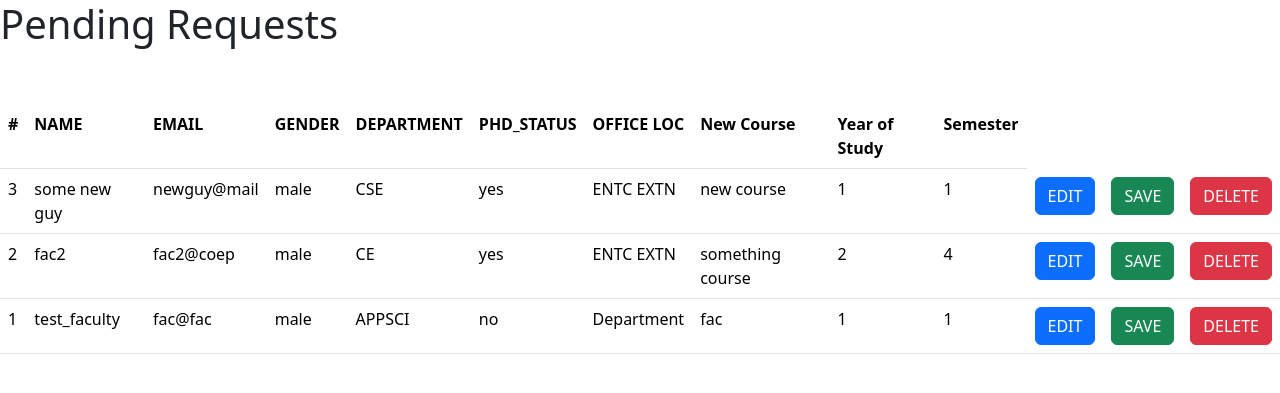
After one commit to AashayI394/faculty_akinator, a Flask app: page /pending in a window 1280 px wide. The commit adds this page. Shown: the top 393 px of the page. Run offline with Flask 3, Linux system fonts and the light colour scheme; data comes from the database, SQL or seed files in the repository; both versions use the stored data as it was after the commit.

Commit message:
made admin page and added new data directly from website

```diff
--- a/app.py
+++ b/app.py
@@ -154,7 +154,7 @@ def subj():
         con = sqlite3.connect("facinator.db")
         q = con.cursor()
 
-        q.execute("SELECT * FROM Facinator_MasterDB_Sheet1 WHERE subject_name = ?", (sub,))
+        q.execute("SELECT * FROM Facinator_MasterDB_Sheet1 where subject_name = ?", (sub,))
         sub = q.fetchall()
         subject_tuples = set()  # Using a set to keep track of unique subject names
 
@@ -228,5 +228,125 @@ def addnewcourse():
         courseyear = data.get('addnewcourseyear')
         coursesemester = data.get('addnewcoursesemester')
         status = data.get('phdstatus')
+        office = data.get('addnewofficelocation')
 
+        print(data)
+
+        connection = sqlite3.connect('pending.db')
+
+        cur = connection.cursor()
+
+        cur.execute("INSERT INTO pending (name, email, gender, department, doctorate, office, course, year_of_study, semester) VALUES (?, ?, ?, ?, ?, ?, ?, ?, ?)",
+                    (name, email, gender, department, status, office, course, courseyear, coursesemester)
+                    )
+
+        connection.commit()
+        connection.close()
     return redirect("/")
+
+
+@app.route("/pending")
+def pending():
+    con = sqlite3.connect("pending.db")
+
+    cur = con.cursor()
+    cur.execute("SELECT * FROM PENDING")
+
+    new_data = cur.fetchall();
+    con.close()
+    return render_template("pending.html",data = list(reversed(new_data)))
+
+@app.route("/editdata", methods=['GET', 'POST'])
+def editdata():
+    if request.method == 'POST':
+        id = request.form.get('edit')
+
+        con = sqlite3.connect("pending.db")
+        cur = con.cursor()
+        cur.execute("SELECT * FROM pending WHERE id = ?", (id,))
+        new_data = cur.fetchall();
+        con.close()
+
+        print(new_data)
+        return render_template("addnew.html", i = new_data)
+
+@app.route("/savedata", methods=['GET', 'POST'])
+def savedata():
+    if request.method == 'POST':
+        id = request.form.get('save')
+
+        ## fetching data from pending
+        con = sqlite3.connect("pending.db")
+        cur = con.cursor()
+        cur.execute("SELECT * FROM pending WHERE id = ?", (id,))
+        fetched_data = cur.fetchall();
+        new_data = fetched_data[0]
+        print(new_data)
+        con.close()
+
+        ## inserting data into main database
+        con = sqlite3.connect("facinator.db")
+        cur = con.cursor()
+
+        cur.execute("INSERT INTO Facinator_MasterDB_Sheet1(faculty_name, faculty_email, department_name, subject_name, year_of_study, semester) VALUES(?,?,?,?,?,?)",
+                    (new_data[1], new_data[2], new_data[4], new_data[7], new_data[8], new_data[9])
+                    )
+
+        con.commit()
+        con.close()
+        # print(new_data)
+        return redirect("/pending")
+
+@app.route("/deletedata", methods=['GET', 'POST'])
+def deletedata():
+
+    id = request.form.get('delete')
+
+    con = sqlite3.connect("pending.db")
+    cur = con.cursor()
+    cur.execute("DELETE FROM pending WHERE id = ?", (id,))
+    con.commit()
+    con.close()
+
+    return redirect("/pending")
+
+
+
+
+
+
+
+
+
+
+
+
+
+### admin function start
+
+@app.route("/admin")
+def alldata():
+
+    con = sqlite3.connect("facinator.db")
+    cur = con.cursor()
+    cur.execute("SELECT * FROM Facinator_MasterDB_Sheet1")
+    data = cur.fetchall();
+    con.close()
+
+    return render_template("alldata.html", data =  list(reversed(data)))
+
+
+@app.route("/admindelete", methods=['GET', 'POST'])
+def admin_delete():
+    if request.method == 'POST':
+        id = request.form.get('admin_delete')
+
+        con = sqlite3.connect("facinator.db")
+        cur = con.cursor()
+        cur.execute("DELETE FROM Facinator_MasterDB_Sheet1 WHERE id = ?", (id,))
+        con.commit()
+        con.close()
+
+    return redirect("/admin")
+
+### admin function end
--- a/templates/layout.html
+++ b/templates/layout.html
@@ -420,6 +420,12 @@
                <li class="nav-item">
                 <a class="nav-link active" href="/addnew">Help-US-Improve</a>
               </li>
+              <li class="nav-item">
+                <a class="nav-link active" href="/pending">Pending-Requests</a>
+              </li>
+              <li class="nav-item">
+                <a class="nav-link active" href="/admin">Admin</a>
+              </li>
             </ul>
             <a href="/login" class="d-flex btn">Sign-Up</a>
           </div>
--- /dev/null
+++ b/templates/pending.html
@@ -0,0 +1,49 @@
+<!DOCTYPE html>
+<html lang="en">
+<head>
+    <meta charset="UTF-8">
+    <meta name="viewport" content="width=device-width, initial-scale=1.0">
+    <title>Admin-ONLY</title>
+
+    <link href="https://cdn.jsdelivr.net/npm/bootstrap@5.3.3/dist/css/bootstrap.min.css" rel="stylesheet" integrity="sha384-QWTKZyjpPEjISv5WaRU9OFeRpok6YctnYmDr5pNlyT2bRjXh0JMhjY6hW+ALEwIH" crossorigin="anonymous">
+    <script src="https://cdn.jsdelivr.net/npm/bootstrap@5.3.3/dist/js/bootstrap.bundle.min.js" integrity="sha384-YvpcrYf0tY3lHB60NNkmXc5s9fDVZLESaAA55NDzOxhy9GkcIdslK1eN7N6jIeHz" crossorigin="anonymous"></script>
+</head>
+<body>
+    <h1>Pending Requests</h1>
+    <br><br>
+
+    <table class="table">
+    <tr>
+        <th>#</th>
+        <th>NAME</th>
+        <th>EMAIL</th>
+        <th>GENDER</th>
+        <th>DEPARTMENT</th>
+        <th>PHD_STATUS</th>
+        <th>OFFICE LOC</th>
+        <th>New Course</th>
+        <th>Year of Study</th>
+        <th>Semester</th>
+    </tr>
+
+    {% for i in data %}
+    <tr>
+        <td>{{ i[0] }}</td>
+        <td>{{ i[1] }}</td>
+        <td>{{ i[2] }}</td>
+        <td>{{ i[3] }}</td>
+        <td>{{ i[4] }}</td>
+        <td>{{ i[5] }}</td>
+        <td>{{ i[6] }}</td>
+        <td>{{ i[7] }}</td>
+        <td>{{ i[8] }}</td>
+        <td>{{ i[9] }}</td>
+        <td><form action="{{ url_for('editdata') }}"   method="post"><input type="text" value="{{ i[0] }}" name="edit" hidden><input type="submit" hidden><button class="btn btn-primary" >EDIT</button></form></td>
+        <td><form action="{{ url_for('savedata') }}"   method="post"><input type="text" value="{{ i[0] }}" name="save" hidden><input type="submit" hidden><button class="btn btn-success" >SAVE</button></form></td>
+        <td><form action="{{ url_for('deletedata') }}" method="post"><input type="text" value="{{ i[0] }}" name="delete" hidden><input type="submit"hidden><button class="btn btn-danger">DELETE</button></form></td>
+    </tr>
+    {% endfor %}
+
+    </table>
+</body>
+</html>
```
Also changed, not shown: sqlite/prototype1.py (+30 -21 lines), templates/addnew.html (+13 -2 lines), templates/alldata.html (added, +55 -0 lines), templates/editdata.html (added, +16 -0 lines), database.db (added), facinator.db, pending.db (added).
